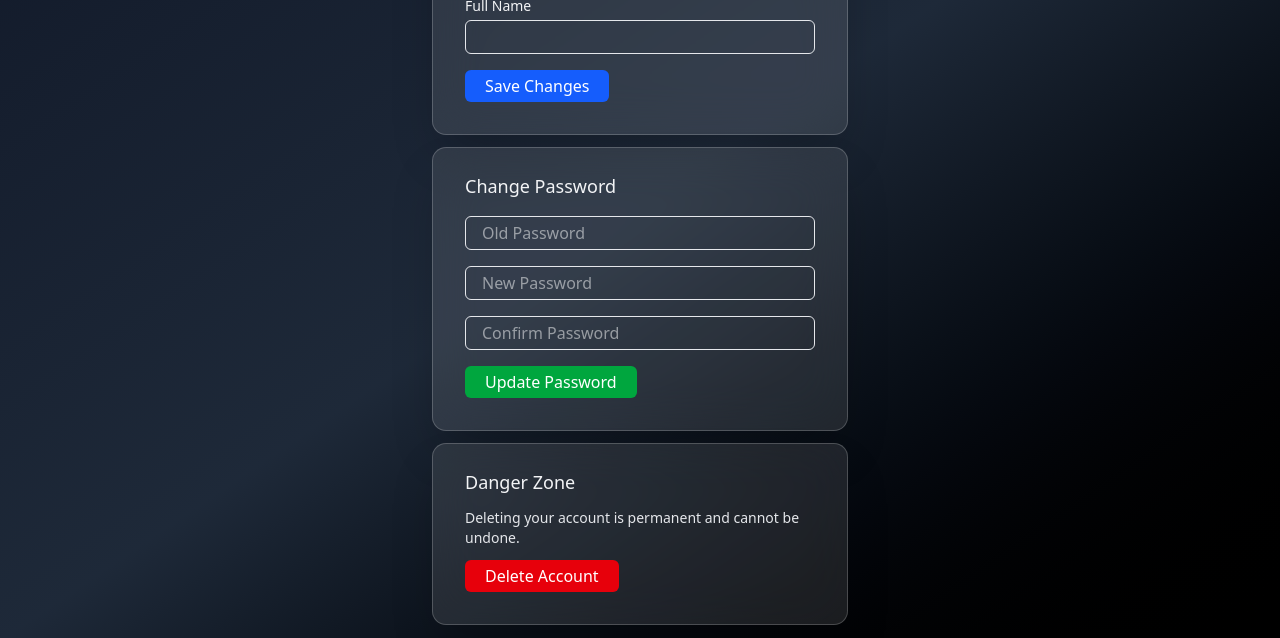
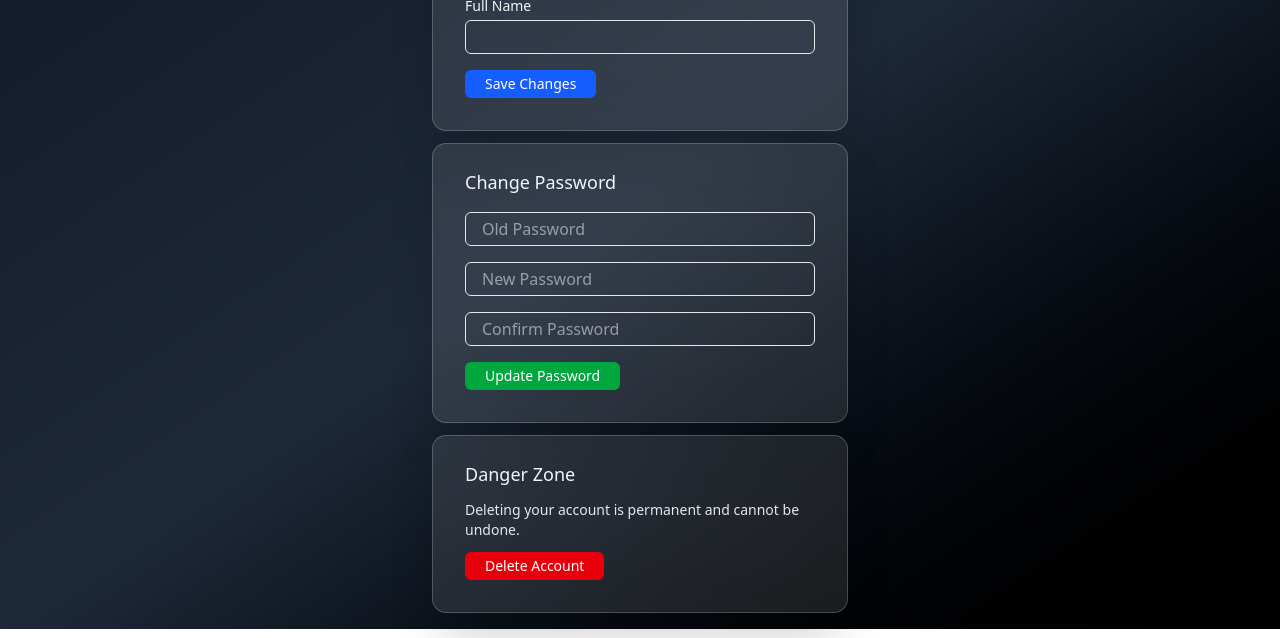
Before and after one commit to ShahAlom47/my_work_book, a Next.js app: page /user/settings in a window 1280 px wide. Shown: the part 287-925 px from the top of the page. Built offline with nearby package versions, Linux system fonts and the light colour scheme; no server answers.

Commit message:
update  sattings page   button style

```diff
--- a/src/Component/Banner.tsx
+++ b/src/Component/Banner.tsx
@@ -10,7 +10,7 @@ const Banner = () => {
   const { user } = useUser();
 
   return (
-    <section className="relative max-w-7xl mx-auto h-[490px] sm:h-[590px] md:h-[750px] lg:h-[750px] rounded-sm  overflow-hidden shadow-md flex items-center justify-center">
+    <section className="relative max-w-7xl  mx-auto h-[490px] sm:h-[590px] md:h-[750px] lg:h-[750px] rounded-sm  overflow-hidden shadow-md flex items-center justify-center">
       {/* Desktop Image - slightly brightened */}
       <Image
         src={imgFull}
--- a/src/Component/ChangePassword.tsx
+++ b/src/Component/ChangePassword.tsx
@@ -79,7 +79,7 @@ const ChangePassword = () => {
       <button
         onClick={updatePassword}
         disabled={loading}
-        className="px-5 py-1 bg-green-600 text-white rounded-sm hover:bg-green-700 transition"
+        className="px-5 py-1 bg-green-600 text-white rounded-sm text-sm hover:bg-green-700 transition"
       >
         {loading ? "Updating..." : "Update Password"}
       </button>
--- a/src/Component/DangerZone.tsx
+++ b/src/Component/DangerZone.tsx
@@ -19,7 +19,7 @@ const DangerZone = () => {
 
         <button
           onClick={() => setOpenModal(true)}
-          className="px-5 py-1 bg-red-600 text-white rounded-sm hover:bg-red-700 transition"
+          className="px-5 py-1 bg-red-600 text-sm text-white rounded-sm hover:bg-red-700 transition"
         >
           Delete Account
         </button>
--- a/src/Component/ProfileInfo.tsx
+++ b/src/Component/ProfileInfo.tsx
@@ -61,7 +61,7 @@ const ProfileInfo = () => {
       <button
         onClick={handleNameUpdate}
         disabled={loading}
-        className={`px-5 py-1 rounded-sm text-white transition ${
+        className={`px-5 py-1 rounded-sm text-sm text-white transition ${
           loading ? "bg-blue-400" : "bg-blue-600 hover:bg-blue-700"
         }`}
       >
--- a/src/app/page.tsx
+++ b/src/app/page.tsx
@@ -7,7 +7,7 @@ export default function Home() {
 
   return (
     <div className=" min-h-[90vh]  bg-zinc-50 font-sans">
-      <div className="max-w p-1 w-full h-full ">
+      <div className="max-w  w-full h-full ">
 
         <Banner></Banner>
 
```
